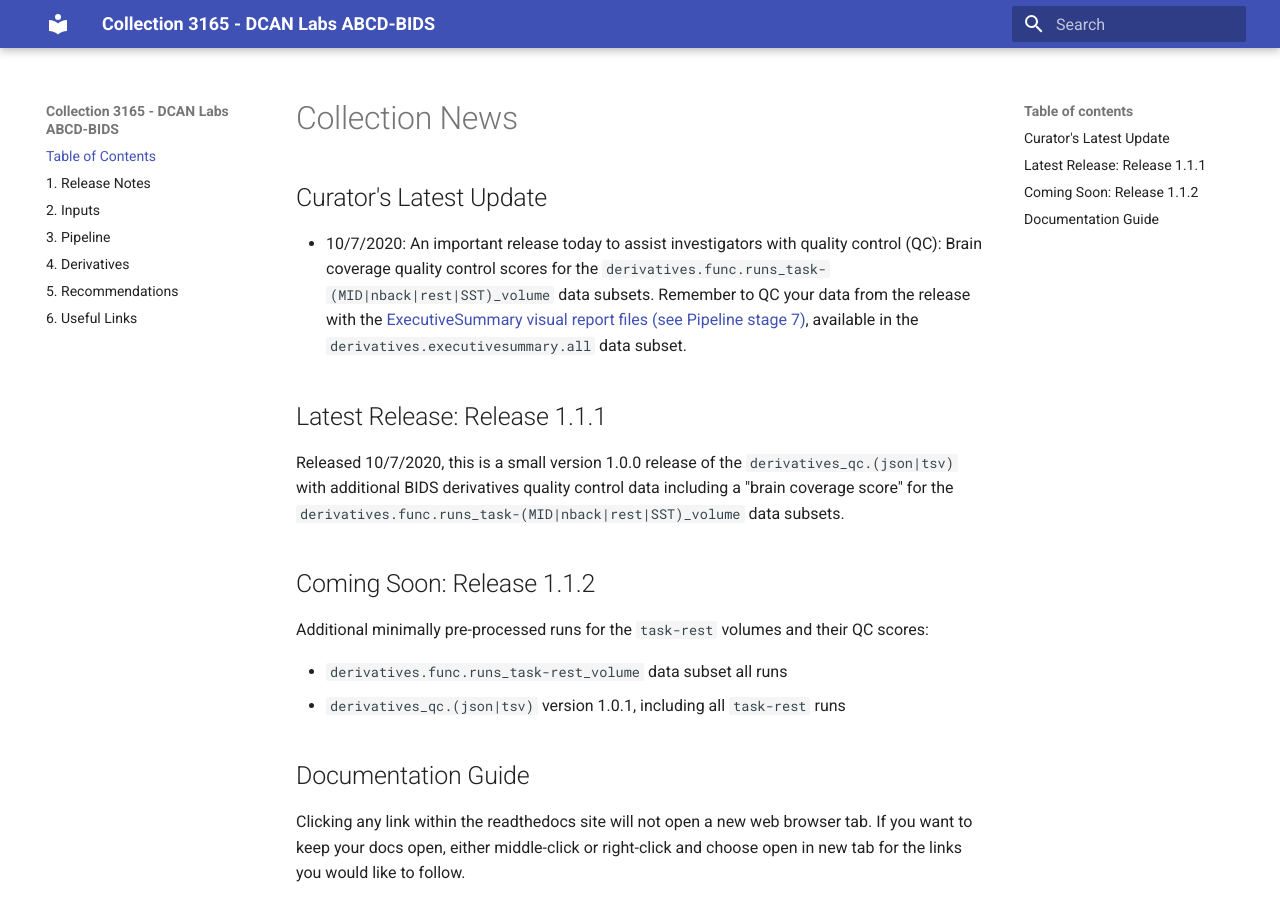
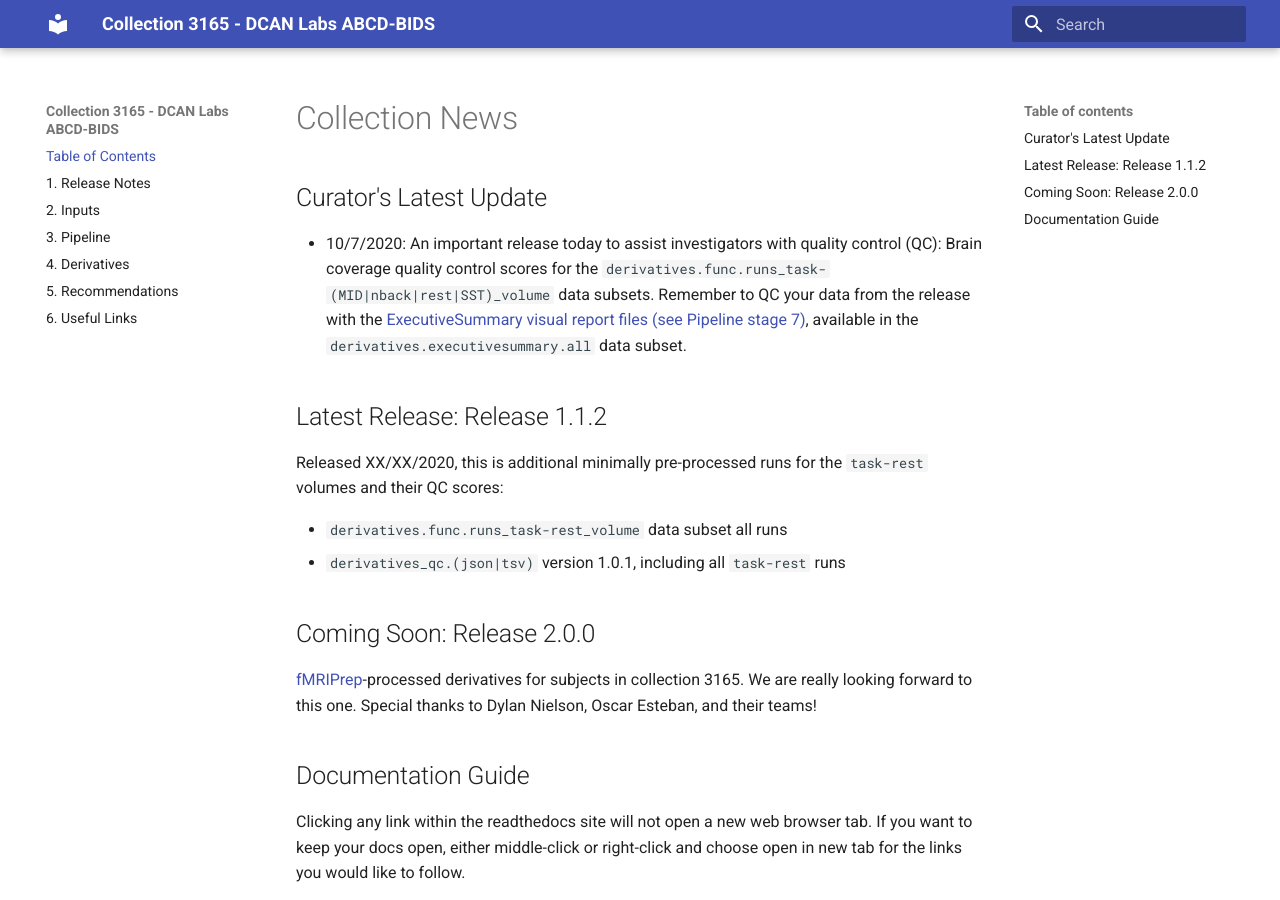
Before and after one commit to ABCD-STUDY/nda-abcd-collection-3165, an MkDocs documentation site: the page built from docs/index.md, in a window 1280 px wide and 900 px high. Built offline with MkDocs 1.6.1 and Material for MkDocs 9.7.7, drawn with Linux system fonts in a browser that asks for light colours; old or Windows-style settings are respelled for this version of MkDocs.

Commit message:
Draft for review

```diff
--- a/docs/index.md
+++ b/docs/index.md
@@ -4,16 +4,16 @@
 
 - 10/7/2020: An important release today to assist investigators with quality control (QC): Brain coverage quality control scores for the `derivatives.func.runs_task-(MID|nback|rest|SST)_volume` data subsets.  Remember to QC your data from the release with the [ExecutiveSummary visual report files (see Pipeline stage 7)](https://collection3165.readthedocs.io/en/stable/pipeline/#stage-7-executivesummary), available in the `derivatives.executivesummary.all` data subset.
 
-## Latest Release: Release 1.1.1
+## Latest Release: Release 1.1.2
 
-Released 10/7/2020, this is a small version 1.0.0 release of the `derivatives_qc.(json|tsv)` with additional BIDS derivatives quality control data including a "brain coverage score" for the `derivatives.func.runs_task-(MID|nback|rest|SST)_volume` data subsets.
-
-## Coming Soon: Release 1.1.2
-
-Additional minimally pre-processed runs for the `task-rest` volumes and their QC scores:
+Released XX/XX/2020, this is additional minimally pre-processed runs for the `task-rest` volumes and their QC scores:
 
 - `derivatives.func.runs_task-rest_volume` data subset all runs
 - `derivatives_qc.(json|tsv)` version 1.0.1, including all `task-rest` runs
+
+## Coming Soon: Release 2.0.0
+
+[fMRIPrep](https://fmriprep.org/)-processed derivatives for subjects in collection 3165.  We are really looking forward to this one.  Special thanks to Dylan Nielson, Oscar Esteban, and their teams!
 
 ## Documentation Guide
 
```
Also changed, not shown: docs/recommendations.md (+1 -1 lines), docs/release_notes.md (+4 -0 lines).
